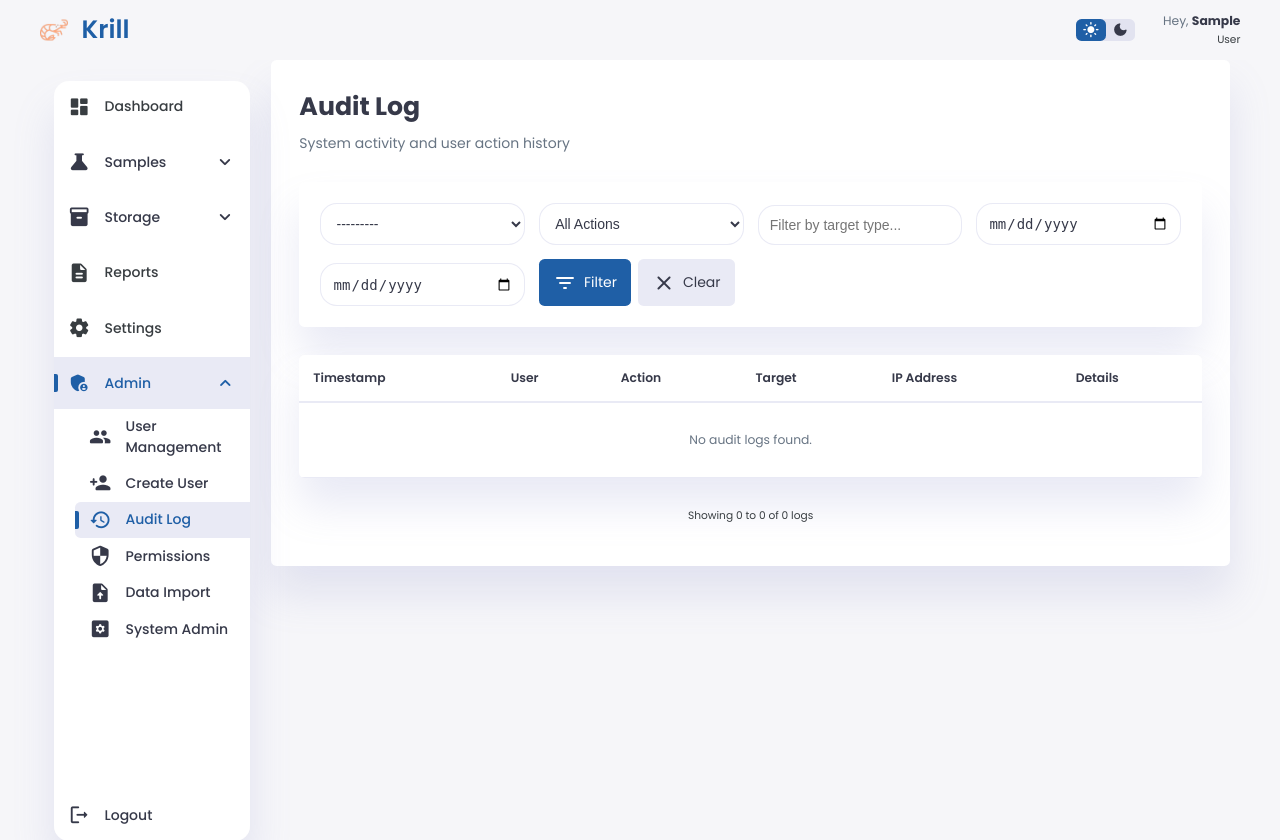
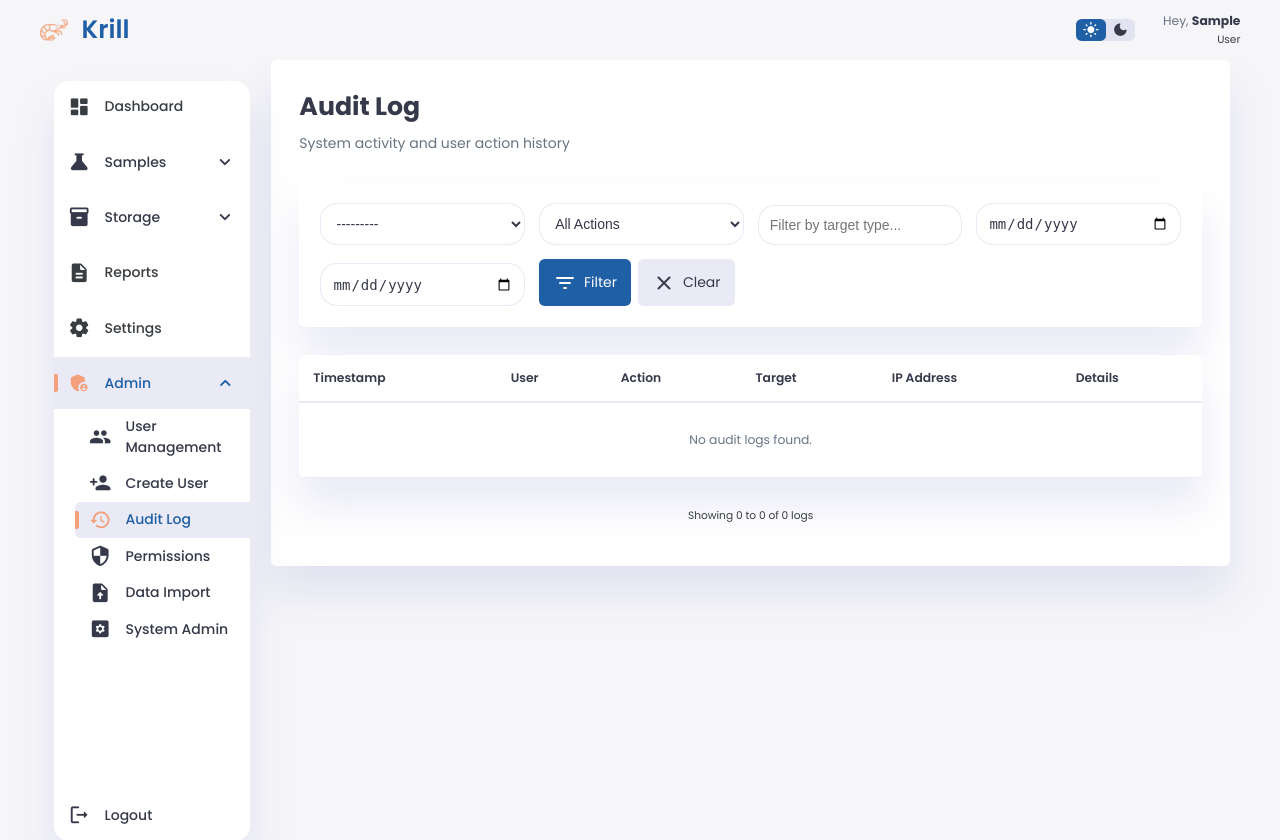
Before and after one commit to olsonjp/krill, a Django app: page /users/audit-logs/ in a window 1280 px wide. Shown: the top 840 px of the page. Run offline with Django 5.2, Linux system fonts and the light colour scheme; the visitor is signed in with stand-in values (Sample User, id 1); data comes from the database, SQL or seed files in the repository.

Commit message:
feat: pull brand orange into active sidebar indicator (#126) (#141)
Add --color-brand-orange token (#F4A07A, sampled from the krill logo)
and apply it to the active sidebar left-bar and nav icon. Ties the
product visually to the brand without overusing the color.

Closes #126

```diff
--- a/krill/static/krill/style.css
+++ b/krill/static/krill/style.css
@@ -37,6 +37,9 @@
     --color-danger-darker: #cc0000;
     --color-warning-darker: #cc8800;
 
+    /* Brand accent — matches the krill logo */
+    --color-brand-orange: #F4A07A;
+
     /* Softer button colors for better UX */
     --color-success-soft: #4CAF50;
     --color-danger-soft: #E91E63;
@@ -338,12 +341,12 @@ aside .sidebar a.active::before{
     transform: translateY(-50%);
     width: 4px;
     height: 18px;
-    background-color: var(--color-primary);
+    background-color: var(--color-brand-orange);
     border-radius: 0 2px 2px 0;
 }
 
 aside .sidebar a.active span:first-of-type{
-    color: var(--color-primary);
+    color: var(--color-brand-orange);
 }
 
 aside .sidebar a:hover{
```
